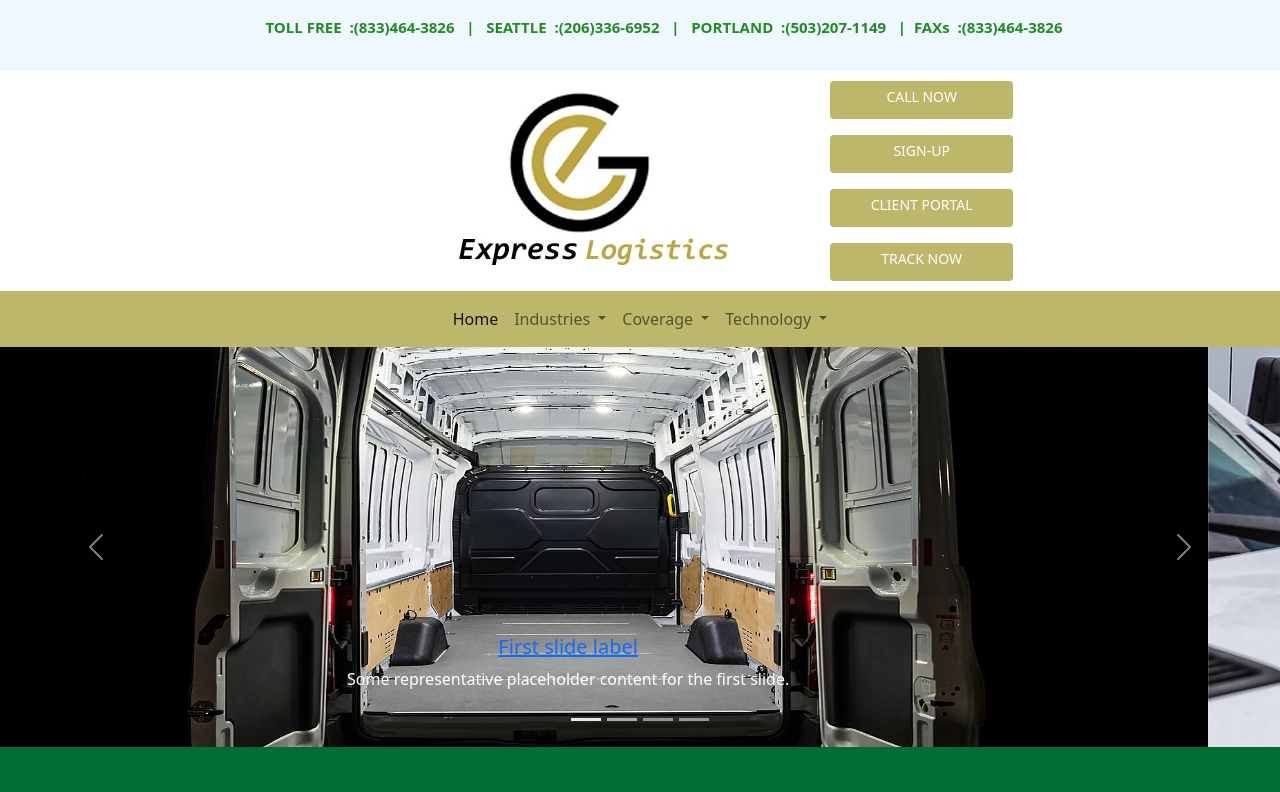
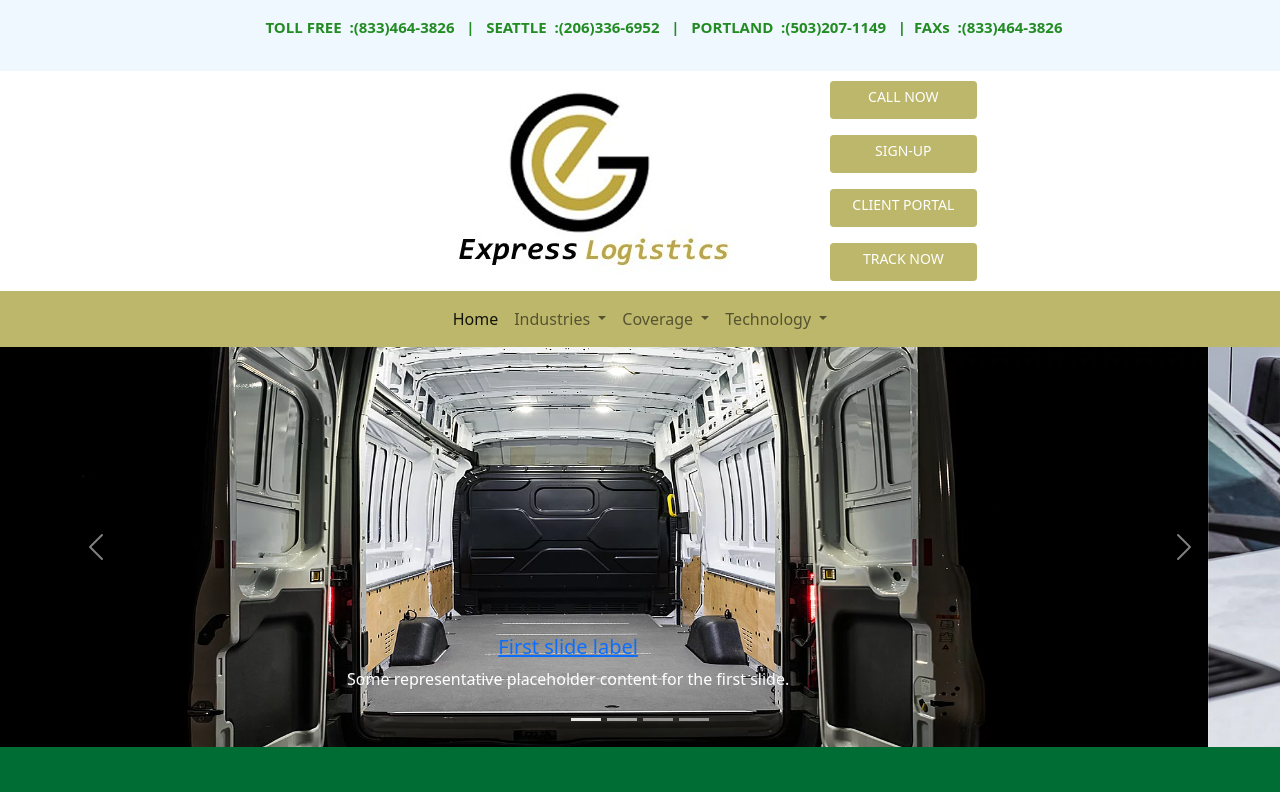
Before and after one commit to notbhuvangab/Programs, a plain HTML site: page Projects/Courier/bootstrap/main_page.html in a window 1280 px wide. Shown: the top 792 px of the page. Drawn offline with nearby package versions, Linux system fonts and the light colour scheme.

Commit message:
logo right menu

```diff
--- a/Projects/Courier/bootstrap/css/s2.css
+++ b/Projects/Courier/bootstrap/css/s2.css
@@ -7,12 +7,9 @@ font-weight: bold;
 }
 
 .grid-container {
-    display: inline-grid;
+    display: grid;
     grid-template-columns: auto auto;
     padding: 10px;
-
-    width: 100%;
-
     }
 
 
--- a/Projects/Courier/bootstrap/main_page.html
+++ b/Projects/Courier/bootstrap/main_page.html
@@ -33,7 +33,7 @@
 
     <div class="grid-container">
       <img style="margin-left: auto;" src="http://127.0.0.1:5500/images/header.jpeg" height="200"  width="500"  />
-       <div class="d-grid gap-3 col-5 ">
+       <div class="d-grid gap-3 col-4 row-2 ">
 
          <a href="#" data-bs-toggle="button" class="btn btn-primary  btn-sm" tabindex="-1" role="button" aria-disabled="true">CALL NOW</a>
          <a href="#" class="btn btn-primary btn-sm" data-bs-toggle="button" tabindex="-1" role="button" aria-disabled="true">SIGN-UP</a>
```
